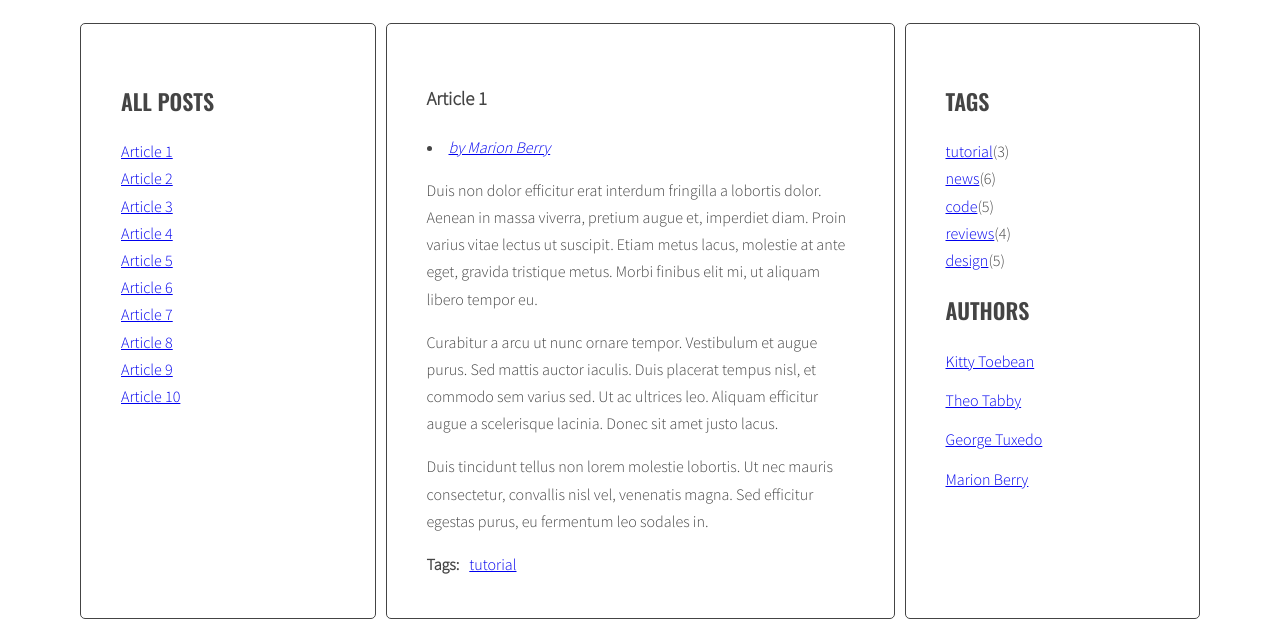
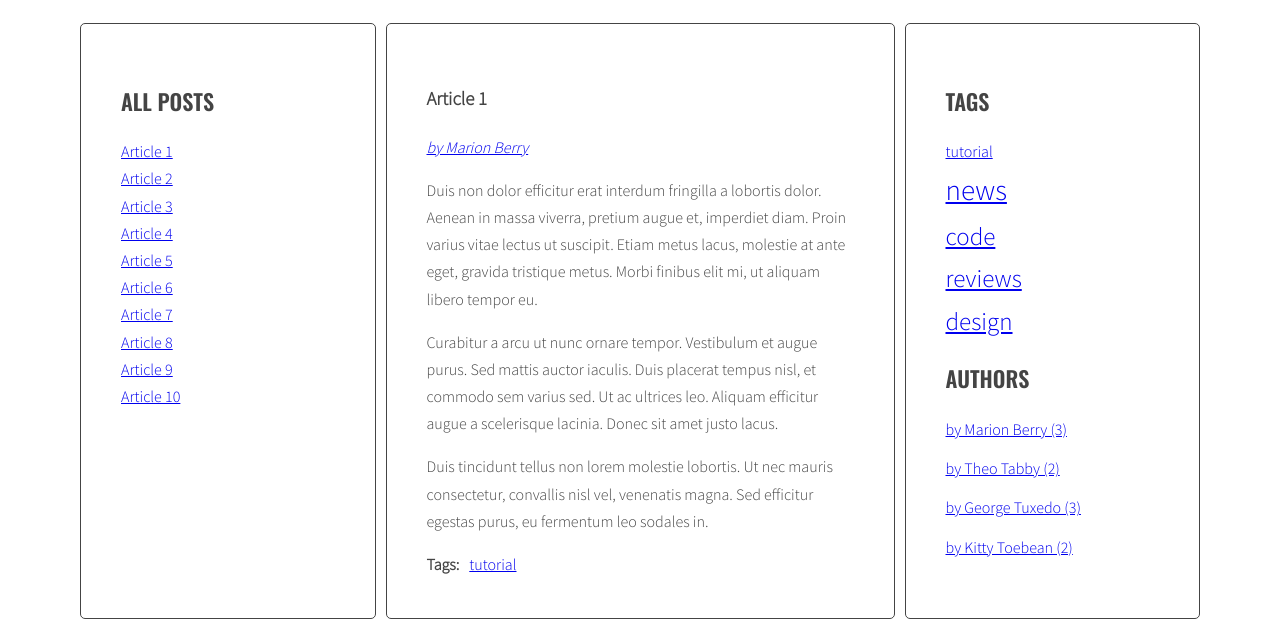
Before and after one commit to Miszczo/javascript-blog, a website: page index.html in a window 1280 px wide. Shown: the part 220-847 px from the top of the page. Drawn offline with nearby package versions, Linux system fonts and the light colour scheme.

Commit message:
change generateAuthors function

```diff
--- a/js/script.js
+++ b/js/script.js
@@ -85,7 +85,11 @@ generateTitleLinks();
 // GENERATE CALCULATE_TAGS_PARAMS function
 function calculateTagsParams(tags){
 
-  const params = {max: 0, min: 999999};
+  const params =
+    {
+      min: 1,
+      max: 7
+    };
 
   for(let tag in tags){
     console.log(tag + ' is used ' + tags[tag] + ' times');
@@ -100,7 +104,7 @@ function calculateTagsParams(tags){
 calculateTagsParams();
 
 // calculateTagClass FUNCTION
-function calculateTagClass(count, params = {max: 0, min: 999999}){
+function calculateTagClass(count, params = {max: 7, min: 1}){
   console.log(calculateTagClass);
 
   const normalizedCount = count - params.min;
@@ -165,7 +169,7 @@ function generateTags(){
   /* [NEW] START LOOP: for each tag in allTags: */
   for(let tag in allTags){
     /* [NEW] generate code of a link and add it to allTagsHTML */
-    allTagsHTML += '<li><a class="calculateTagClass(allTags[tag], tagsParams) + " href="#tag-' + tag + '">' + tag + '</a>(' + allTags[tag] + ')</li>';
+    allTagsHTML += '<li><a class="' + calculateTagClass(allTags[tag], tagsParams) + '" href="' + tag + '">' + tag + '</a></li>';
     console.log(tag);
   /* [NEW] END LOOP: for each tag in allTags: */
   }
@@ -173,7 +177,7 @@ function generateTags(){
   /* [NEW] add html from allTagsHTML to tagList */
   tagList.innerHTML = allTagsHTML;
   console.log(allTags);
-  console.log(allTagsHTML);
+  console.log('allTagsHTML:', allTagsHTML);
 }
 generateTags();
 
@@ -230,37 +234,70 @@ addClickListenersToTags();
 
 
 // GENERATE_AUTHORS FUNCTION
-function generateAuthors(){
+function generateAuthors() {
+
+  /* [NEW] create a new variable allAuthors with an empty object */
+  let allAuthors = {};
+
   /* find all articles */
+
   const articles = document.querySelectorAll(optArticleSelector);
-  console.log(articles);
   /* START LOOP: for every article: */
-  for(let article of articles){
+  for (let article of articles) {
     /* find authors wrapper */
     const authorsWrapper = article.querySelector(optArticleAuthorSelector);
     console.log(authorsWrapper);
     /* make html variable with empty string */
     let html = '';
-    console.log(html);
-    /* get author from data-authors attribute */
-    const articleAuthors = article.getAttribute('data-author');
-    console.log(articleAuthors);
-    /*[NOT] split tags into array */
-
-    /*[NOT] START LOOP: for each tag */
-
-    /* generate HTML of the link */
-    const linkHTML = '<li><a href="#author-' + articleAuthors + '">' + articleAuthors +  '</a></li>';
+    /* get author from data-author attribute */
+    const author = article.getAttribute('data-author');
+    console.log(author);
+    /* generate HTML of the author link */
+    const linkHTML =
+      '<a href="#author-' +
+      author +
+      '"><span>' +
+      author +
+      '</span></a>';
     console.log(linkHTML);
     /* add generated code to html variable */
-    authorsWrapper.innerHTML = authorsWrapper.innerHTML + linkHTML;
-    /* [NOT]END LOOP: for each tag */
+    html = html + linkHTML;
+    console.log(html);
 
-    /* insert HTML of all the links into the tags wrapper */
-    articles.innerHTML = html;
-  /* END LOOP: for every article: */
+    /* [NEW] check if this link is NOT already in allAuthors */
+
+    if(!allAuthors.hasOwnProperty(author)){// eslint-disable-line no-prototype-builtins
+      /*   [NEW] add generated code to allAuthors object */
+      allAuthors[author] = 1;
+    } else {
+      allAuthors[author]++;
+    }
+
+    /* insert HTML of the author link into the authors wrapper */
+
+    authorsWrapper.innerHTML = html;
+    /* END LOOP: for every article: */
   }
+  /* [NEW] find list of authors in right column */
+  const authorList = document.querySelector('.authors');
+
+
+  /* [NEW] create variable for all links HTML code */
+  let allAuthorsHTML = '';
+
+  /* [NEW] START LOOP: for each author in allAuthors: */
+  for (let author in allAuthors) {
+    /* [NEW] generate code of a link and add it to allAuthorsHTML */
+
+    allAuthorsHTML += '<li><a href="#author-' + author +'">' + author +' (' + allAuthors[author] + ') </a></li> ';
+  }
+  /* [NEW] END LOOP: for each author in allAuthors: */
+
+  /* [NEW] add html from allAuthorsHTML to authorList */
+
+  authorList.innerHTML = allAuthorsHTML;
 }
+
 generateAuthors();
 
 // AUTHOR_CLICK_HANDLER FUNCTION
--- a/sass/style.scss
+++ b/sass/style.scss
@@ -51,16 +51,22 @@ body {
 .sidebar {
   flex: 1 0 0;
 }
+.sidebar {
+  .tags {
+    .tag-size-4 {
+      font-size: 29px;
+    }
+    .tag-size-3 {
+      font-size: 25px;
+    }
+    .tag-size-2 {
+      font-size: 16px;
+    }
+  }
+}
 
 .posts {
   flex: 2 0 0;
-  .post-tags{
-    ul {
-      li {
-        margin-right: 5px;
-      }
-    }
-  }
 }
 
 .sidebar, .posts {
@@ -124,4 +130,11 @@ body {
   p {
     margin: 0 10px 0 0;
   }
+  .list-horizontal {
+    li {
+      a {
+        padding-right: 6px;
+      }
+    }
+  }
 }
```
Also changed, not shown: css/style.css, 1 other file.
